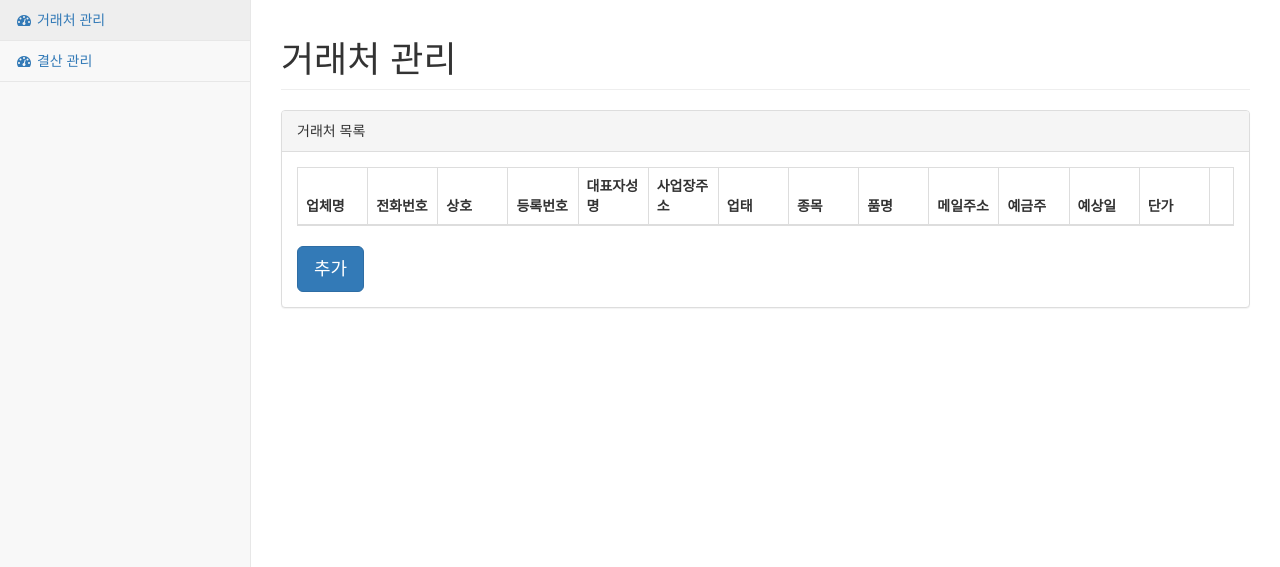
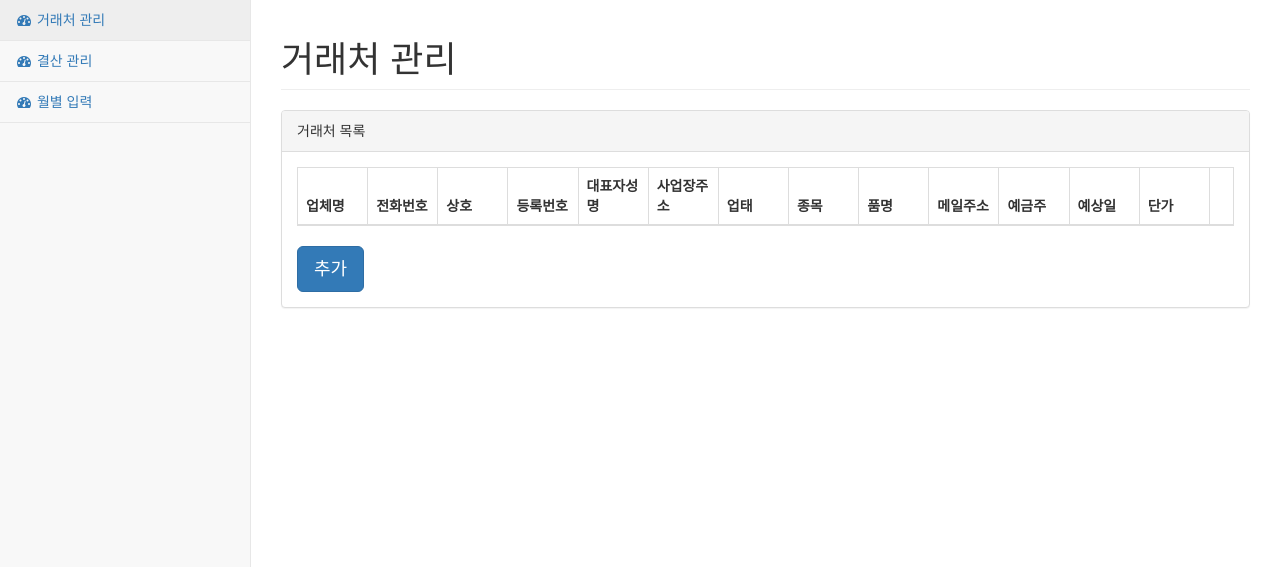
Before and after one commit to simtj/account-book, a PHP site: page /index.php in a window 1280 px wide. Shown: the part 51-618 px from the top of the page. Run offline with PHP 8.4, Linux system fonts and the light colour scheme; data that the repository does not hold is empty.

Commit message:
commit
commit

```diff
--- a/sidebar.php
+++ b/sidebar.php
@@ -8,6 +8,9 @@
                         <li>
                             <a href="closing_account.php"><i class="fa fa-dashboard fa-fw"></i> 결산 관리</a>
                         </li>
+                        <li>
+                            <a href="closing_account.php"><i class="fa fa-dashboard fa-fw"></i> 월별 입력</a>
+                        </li>
                     </ul>
                 </div>
                 <!-- /.sidebar-collapse -->
```
